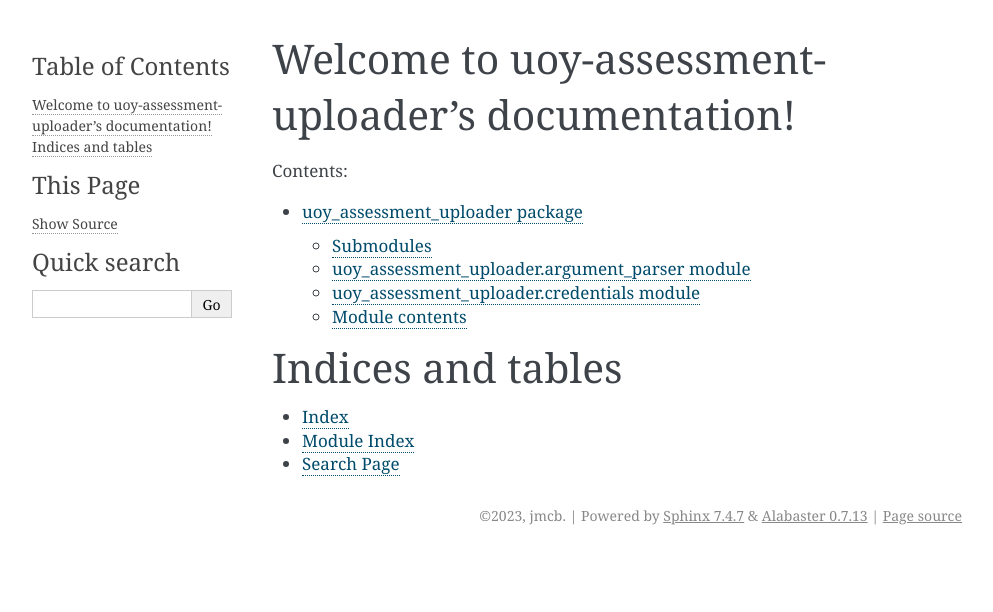
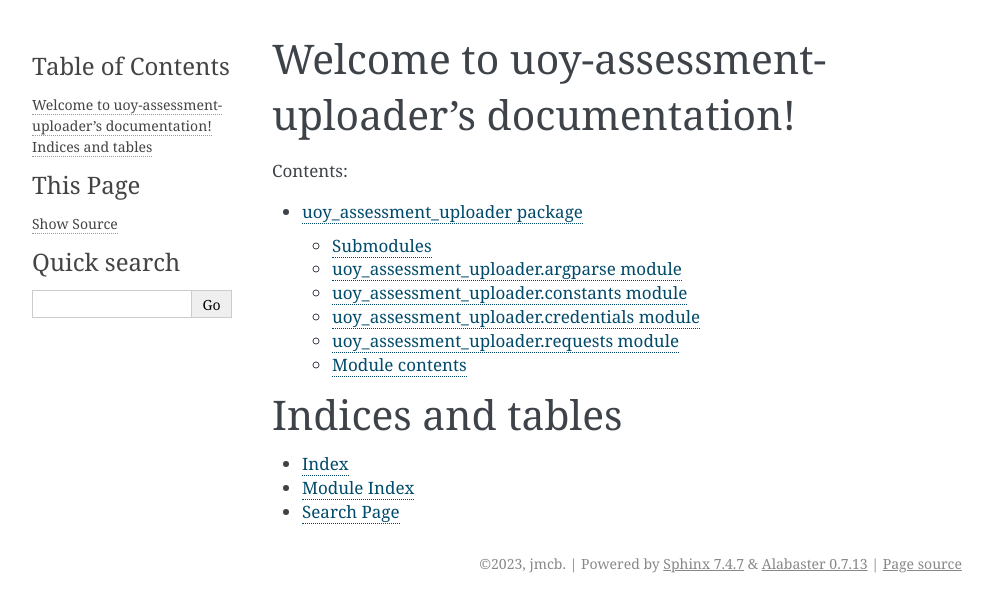
Before and after one commit to joelsgp/uoy-assessment-uploader, a Sphinx documentation site: the page built from docs/source/index.rst, in a window 1280 px wide. Shown: the top 612 px of the page, without its empty margins (148-1141 px from the left). Built offline with Sphinx 7.4.7, drawn with Linux system fonts in a browser that asks for light colours.

Commit message:
Fix sphinx - re-run sphinx-apidoc

```diff
--- a/docs/source/uoy_assessment_uploader.rst
+++ b/docs/source/uoy_assessment_uploader.rst
@@ -4,10 +4,18 @@ uoy\_assessment\_uploader package
 Submodules
 ----------
 
-uoy\_assessment\_uploader.argument\_parser module
--------------------------------------------------
+uoy\_assessment\_uploader.argparse module
+-----------------------------------------
 
-.. automodule:: uoy_assessment_uploader.argument_parser
+.. automodule:: uoy_assessment_uploader.argparse
+   :members:
+   :undoc-members:
+   :show-inheritance:
+
+uoy\_assessment\_uploader.constants module
+------------------------------------------
+
+.. automodule:: uoy_assessment_uploader.constants
    :members:
    :undoc-members:
    :show-inheritance:
@@ -20,6 +28,14 @@ uoy\_assessment\_uploader.credentials module
    :undoc-members:
    :show-inheritance:
 
+uoy\_assessment\_uploader.requests module
+-----------------------------------------
+
+.. automodule:: uoy_assessment_uploader.requests
+   :members:
+   :undoc-members:
+   :show-inheritance:
+
 Module contents
 ---------------
 
--- a/docs/source/usage.rst
+++ b/docs/source/usage.rst
@@ -1,4 +1,4 @@
 .. argparse::
-   :module: uoy_assessment_uploader.argument_parser
+   :module: uoy_assessment_uploader.argparse
    :func: get_parser
    :prog: uoy-assessment-uploader
--- a/uoy_assessment_uploader/__init__.py
+++ b/uoy_assessment_uploader/__init__.py
@@ -24,8 +24,6 @@ REGEX_SUBMIT_URL = re.compile(
     r"(/A)?/?",
     re.VERBOSE,
 )
-# todo fix sphinx
-# todo ci build
 
 
 def deletion_subcommands(args: Namespace) -> bool:
```
